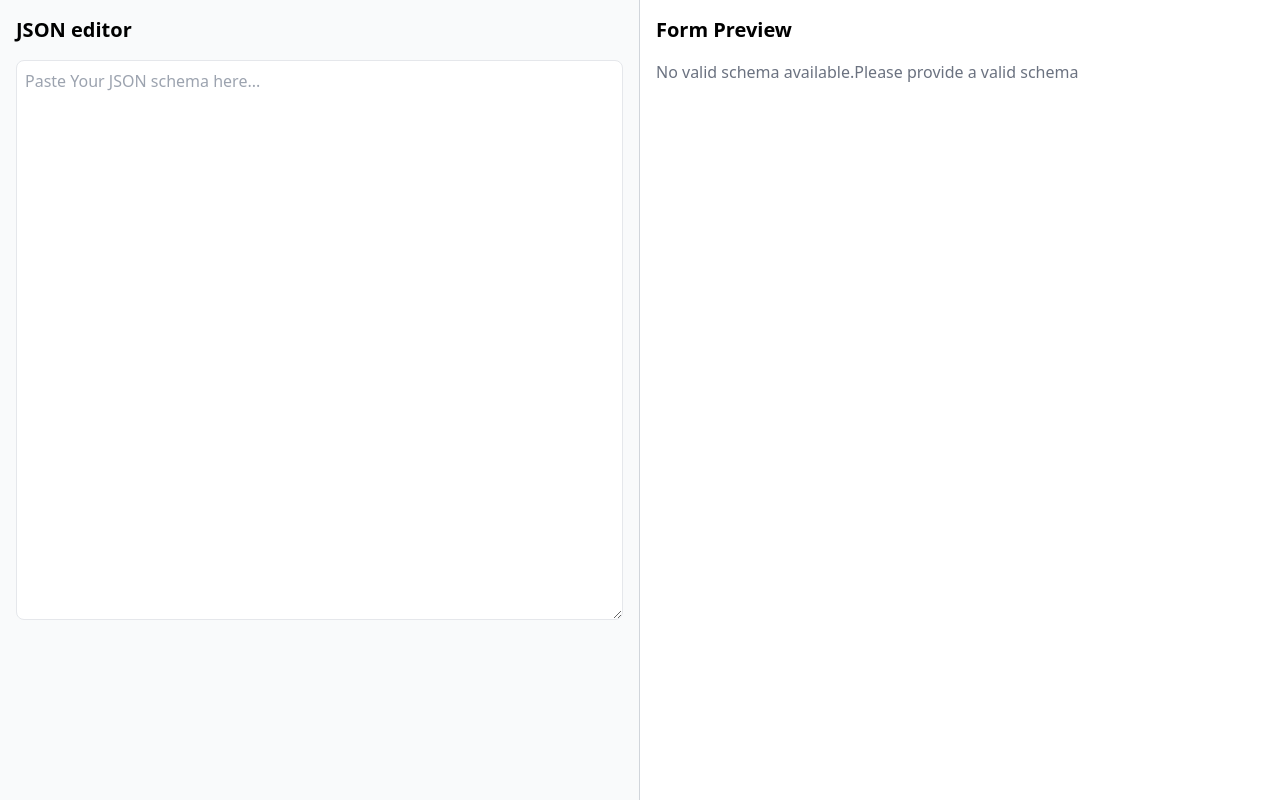
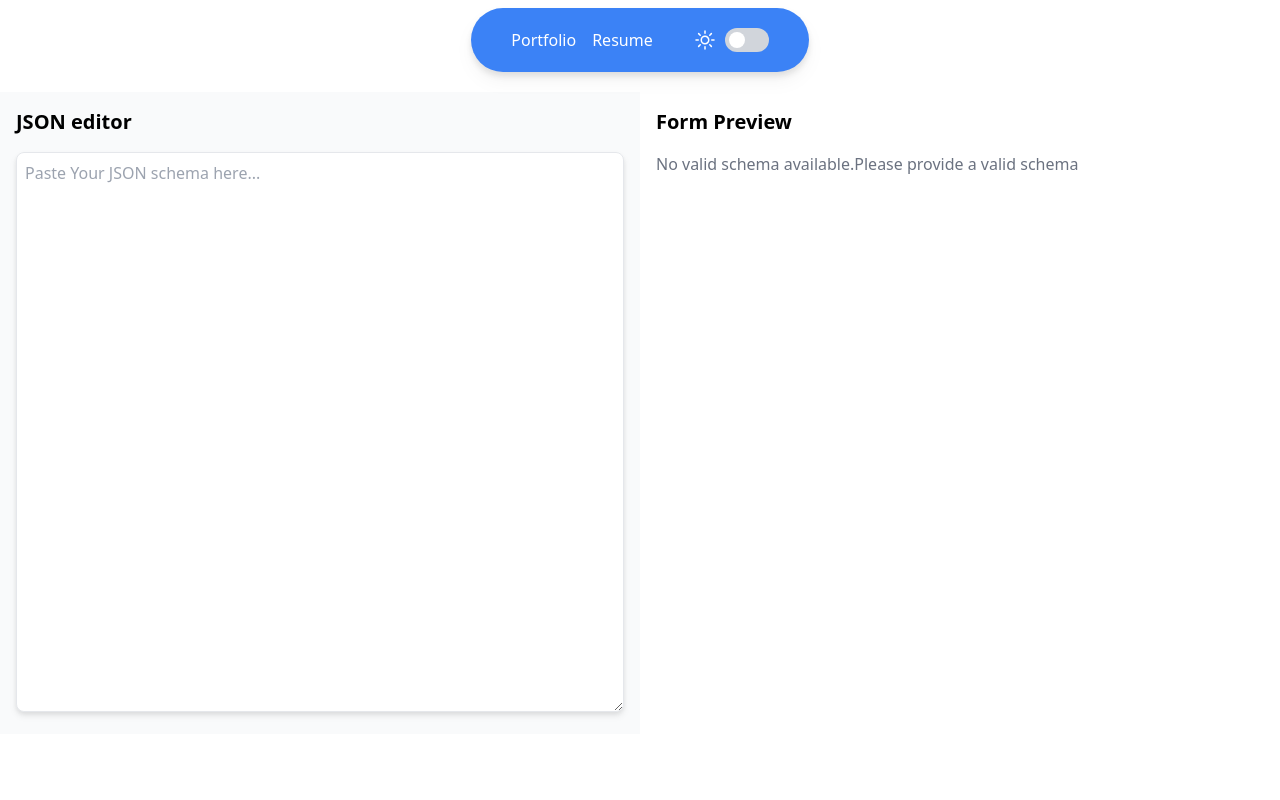
Before and after one commit to adnan179/Dynamic_form_generator, a Next.js app: page / in a window 1280 px wide. Built offline with nearby package versions, Linux system fonts and the light colour scheme.

Commit message:
finished navbar and themetoggle context

```diff
--- a/app/layout.tsx
+++ b/app/layout.tsx
@@ -1,6 +1,8 @@
 import type { Metadata } from "next";
 import localFont from "next/font/local";
 import "./globals.css";
+import { ThemeProvider } from "@/components/context/ThemeContext";
+
 
 const geistSans = localFont({
   src: "./fonts/GeistVF.woff",
@@ -25,10 +27,12 @@ export default function RootLayout({
 }>) {
   return (
     <html lang="en">
+
       <body
         className={`${geistSans.variable} ${geistMono.variable} antialiased`}
       >
-        {children}
+        <ThemeProvider>{children}</ThemeProvider>
+
       </body>
     </html>
   );
--- a/app/page.tsx
+++ b/app/page.tsx
@@ -1,6 +1,7 @@
 "use client";
 import FormPreview from "@/components/FormPreview";
 import JsonEditor from "@/components/JsonEditor";
+import Navbar from "@/components/Navbar";
 import { FormSchema } from "@/types/schema";
 import React, { useState } from "react";
 
@@ -21,10 +22,15 @@ const Home : React.FC = () =>{
     }
   };
   return(
-    <div className="flex flex-col md:flex-row h-screen">
+    <div className="flex flex-col h-screen">
+      <Navbar />
+        <div className="flex flex-col md:flex-row mt-5">
+
       <JsonEditor jsonSchema={jsonSchema} onChange={handleJsonChange} error={error}/>
       <FormPreview  schema={parsedSchema}/>
     </div>
+    </div>
+
   )
 }
 
--- a/components/FormPreview.tsx
+++ b/components/FormPreview.tsx
@@ -26,6 +26,7 @@ const FormPreview:React.FC<FormPreviewProps> = ({schema}) => {
 
   return (
     <div className="w-full md:w-1/2 p-4">
+      <h1 className="text-2xl font-bold mb-4">Form Preview</h1>
       <h2 className="text-xl font-bold mb-4">{schema.formTitle}</h2>
       {schema.formDescription && <p className="text-gray-600 mb-4">{schema.formDescription}</p>}
       <form onSubmit={handleSubmit(onSubmit)} className="space-y-4">
@@ -54,6 +55,17 @@ const FormPreview:React.FC<FormPreviewProps> = ({schema}) => {
                   })}
                 />
               ) : null}
+              {field.type === 'file' ? (
+                <input
+                  type={field.type}
+                  id={field.id}
+                  placeholder={field.placeholder}
+                  className="border rounded-lg p-2 focus:outline-none focus:ring-2 focus:ring-blue-500"
+                  {...register(field.id, {
+                    required: field.required
+                  })}
+                />
+              ) : null}
               {field.type === 'select' && field.options ? (
                 <select id={field.id}
                 {...register(field.id,{required: field.required})}
@@ -65,12 +77,12 @@ const FormPreview:React.FC<FormPreviewProps> = ({schema}) => {
                 </select>
               ):null}
               {errors[field.id] && (
-                <span className="text-red-500">{field.validation?.message || "this filed is required "}</span>
+                <span className="text-red-500">{field.validation?.message || "this field is required "}</span>
               )}
             </div>
           )
         })}
-        <button type="submit" className="bg-blue-500 text-white px-4 rounded">Submit</button>
+        <button type="submit" className="bg-blue-500 text-white px-4 py-2 rounded-lg font-medium ">Submit</button>
       </form>
     </div>
   )
--- a/components/JsonEditor.tsx
+++ b/components/JsonEditor.tsx
@@ -8,10 +8,10 @@ interface JSONEditorProps{
 
 const JsonEditor: React.FC<JSONEditorProps> = ({jsonSchema,onChange, error}) => {
   return(
-    <div className="w-full md:w-1/2 p-4 border-r border-gray-300 bg-gray-50">
+    <div className="w-full md:w-1/2 p-4 bg-gray-50">
       <h2 className="text-xl font-bold mb-4">JSON editor</h2>
       <textarea
-      className="w-full h-[70vh] p-2 border rounded-lg focus:outline-none focus:ring-2 focus:ring-blue-500"
+      className="w-full h-[70vh] p-2 border rounded-lg drop-shadow-md focus:outline-none focus:ring-2 focus:ring-blue-500"
       value={jsonSchema}
       onChange={(e) => onChange(e.target.value)}
       placeholder="Paste Your JSON schema here..."/>
--- /dev/null
+++ b/components/Navbar.tsx
@@ -0,0 +1,63 @@
+"use client";
+import Link from "next/link";
+import React from "react";
+import { Switch } from "@headlessui/react";
+import { useTheme } from "./context/ThemeContext";
+
+
+const Navbar: React.FC = () => {
+  const {isDarkMode, toggleTheme} = useTheme();
+
+  return (
+    <div>
+      <nav
+        className={`flex flex-row flex-wrap gap-4 justify-center items-center w-fit mx-auto py-5 px-10 rounded-[36px] ${
+          isDarkMode ? "bg-[#081229] text-white" : "bg-blue-500 text-white"
+        } drop-shadow-lg mt-2`}
+      >
+        <Link
+          href="https://adnan-portfolio-v2.vercel.app/"
+          className="font-medium hover:scale-110 transition duration-200 ease-in-out"
+        >
+          Portfolio
+        </Link>
+        <Link
+          href="https://drive.google.com/file/d/1cHq_RCbCle6DfiVqpkmY1UeOfZwTTQYp/view"
+          className="font-medium hover:scale-110 transition duration-200 ease-in-out"
+        >
+          Resume
+        </Link>
+        <div className="ml-4 flex items-center gap-2">
+        <span className="ml-2 text-sm">
+            {isDarkMode ?
+            ( <svg xmlns="http://www.w3.org/2000/svg" fill="none" viewBox="0 0 24 24" strokeWidth={1.5} stroke="currentColor" className="size-6">
+              <path strokeLinecap="round" strokeLinejoin="round" d="M21.752 15.002A9.72 9.72 0 0 1 18 15.75c-5.385 0-9.75-4.365-9.75-9.75 0-1.33.266-2.597.748-3.752A9.753 9.753 0 0 0 3 11.25C3 16.635 7.365 21 12.75 21a9.753 9.753 0 0 0 9.002-5.998Z" />
+            </svg>)
+            :
+            (<svg xmlns="http://www.w3.org/2000/svg" fill="none" viewBox="0 0 24 24" strokeWidth={1.5} stroke="currentColor" className="size-6">
+              <path strokeLinecap="round" strokeLinejoin="round" d="M12 3v2.25m6.364.386-1.591 1.591M21 12h-2.25m-.386 6.364-1.591-1.591M12 18.75V21m-4.773-4.227-1.591 1.591M5.25 12H3m4.227-4.773L5.636 5.636M15.75 12a3.75 3.75 0 1 1-7.5 0 3.75 3.75 0 0 1 7.5 0Z" />
+            </svg>
+            )}
+          </span>
+          <Switch
+            checked={isDarkMode}
+            onChange={toggleTheme}
+            className={`${
+              isDarkMode ? "bg-blue-600" : "bg-gray-300"
+            } relative inline-flex h-6 w-11 items-center rounded-full`}
+          >
+            <span
+              className={`${
+                isDarkMode ? "translate-x-6" : "translate-x-1"
+              } inline-block h-4 w-4 transform rounded-full bg-white transition`}
+            />
+          </Switch>
+
+
+        </div>
+      </nav>
+    </div>
+  );
+};
+
+export default Navbar;
--- /dev/null
+++ b/components/context/ThemeContext.tsx
@@ -0,0 +1,31 @@
+"use client";
+import React,{createContext, useContext, useState} from "react";
+
+interface ThemeContextType {
+  isDarkMode: boolean;
+  toggleTheme: () => void;
+};
+
+const ThemeContext = createContext<ThemeContextType | undefined>(undefined);
+
+export const ThemeProvider:React.FC<{children:React.ReactNode}> = ({children}) =>{
+  const [isDarkMode,setIsDarkMode] = useState(false);
+
+  const toggleTheme = () =>{
+    setIsDarkMode((prev) => !prev);
+  }
+
+  return(
+    <ThemeContext.Provider value={{isDarkMode,toggleTheme}}>
+      <div className={isDarkMode ?"dark":"light"}>{children}</div>
+    </ThemeContext.Provider>
+  );
+};
+
+export const useTheme = ():ThemeContextType => {
+  const context = useContext(ThemeContext);
+  if(!context){
+    throw new Error("useTheme must be used within a ThemeProvider")
+  }
+  return context;
+};
--- a/package.json
+++ b/package.json
@@ -14,8 +14,7 @@
     "next": "14.2.18",
     "react": "^18",
     "react-dom": "^18",
-    "react-hook-form": "^7.53.2",
-    "react-json-editor-ajrm": "^2.5.14"
+    "react-hook-form": "^7.53.2"
   },
   "devDependencies": {
     "@types/node": "^20",
```
Also changed, not shown: 1 other file (tests, documents, lock files or other folders).
